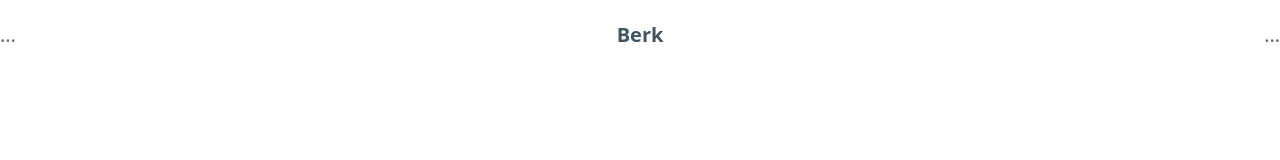
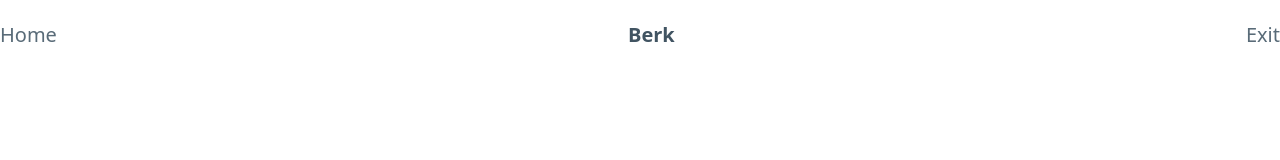
Before and after one commit to berkkiliccc/berkkiliccc.github.io, a plain HTML site: page index.html in a window 1280 px wide. Drawn offline with nearby package versions, Linux system fonts and the light colour scheme.

Commit message:
anchor add

```diff
--- a/index.html
+++ b/index.html
@@ -10,13 +10,13 @@
 <body>
     <nav>
         <ul>
-          <li><a href="#" class="secondary">…</a></li>
+          <li><a href="https://github.com/berkkiliccc" class="secondary">Home</a></li>
         </ul>
         <ul>
           <li><strong>Berk</strong></li>
         </ul>
         <ul>
-          <li><a href="#" class="secondary">…</a></li>
+          <li><a href="https://www.google.com.tr/" class="secondary">Exit</a></li>
         </ul>
       </nav>
 </body>
```
